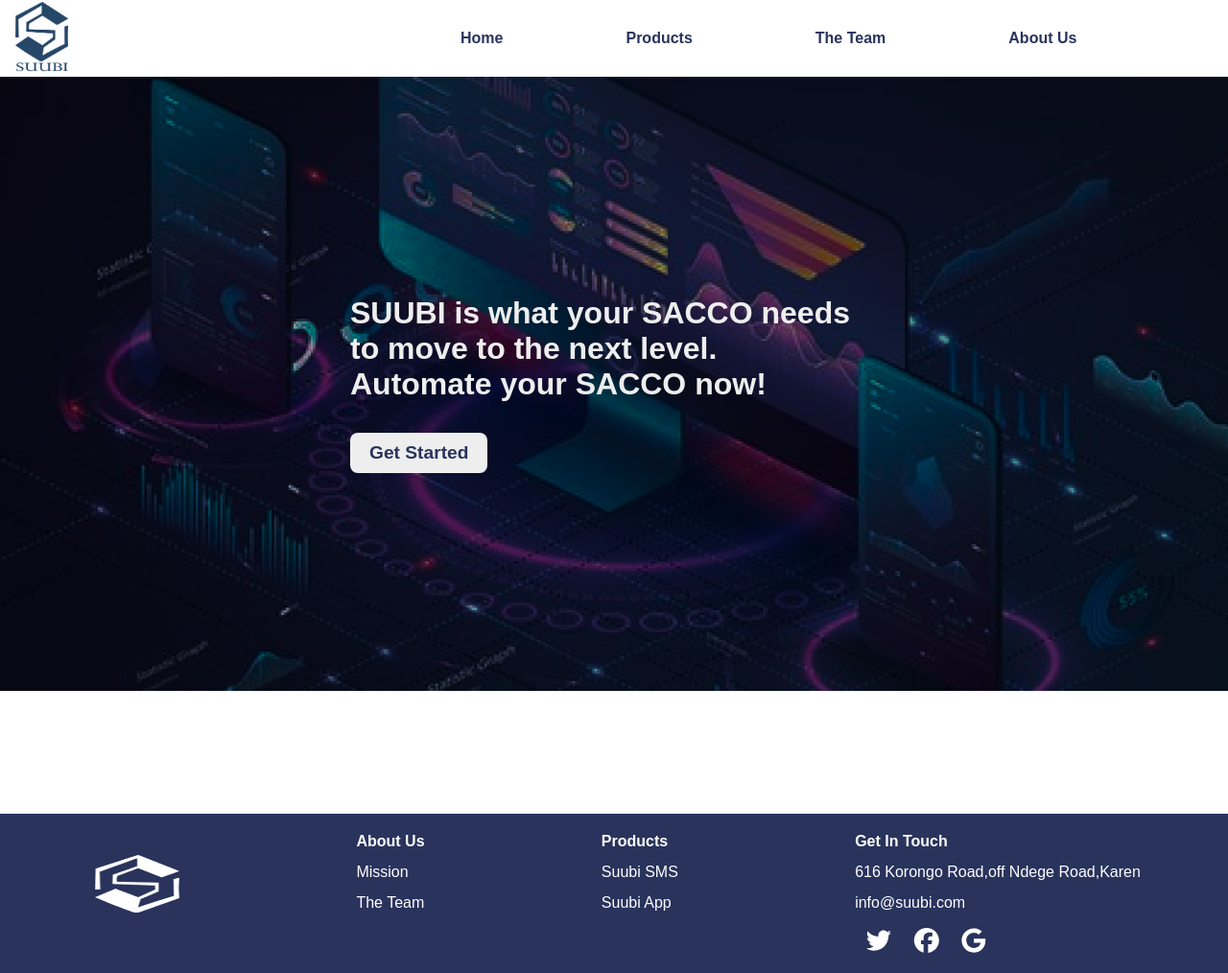
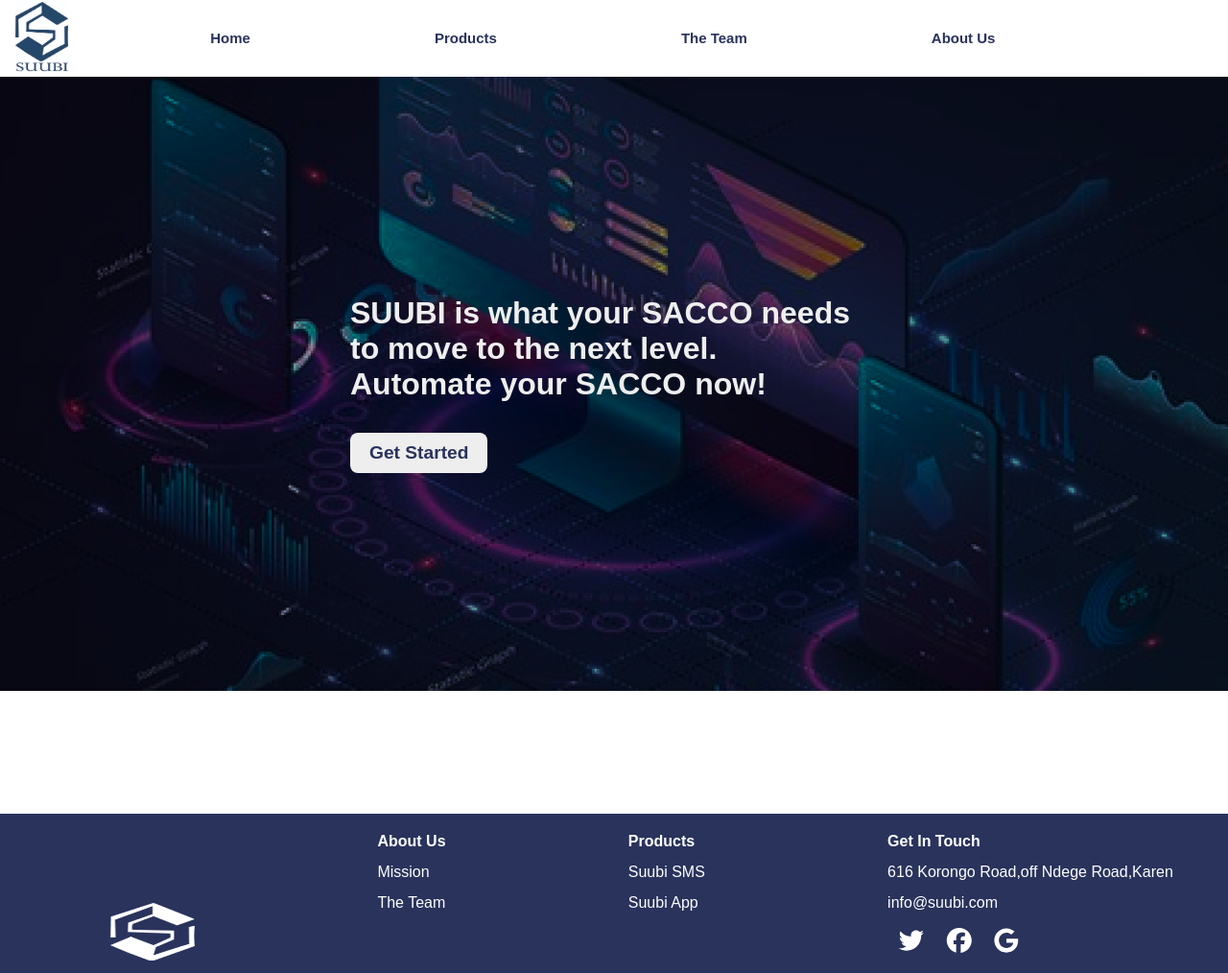
Before and after one commit to akirachix/Suubi-Informational, a React (Create React App) app in the folder suubi-solutions/: page / in a window 1280 px wide. Shown: the whole page at 96% size. Built offline with nearby package versions, Linux system fonts and the light colour scheme.

Commit message:
Adding the footer

```diff
--- a/suubi-solutions/package.json
+++ b/suubi-solutions/package.json
@@ -9,6 +9,7 @@
     "react": "^18.3.1",
     "react-dom": "^18.3.1",
     "react-icons": "^5.2.1",
+    "react-router-dom": "^6.24.1",
     "react-scripts": "5.0.1",
     "web-vitals": "^2.1.4"
   },
--- a/suubi-solutions/src/App.js
+++ b/suubi-solutions/src/App.js
@@ -10,7 +10,7 @@
       <div>
         <Navbar />
         <Landing/>
-        <Footer/>
+        <Footer />
       </div>
     );
   }
--- a/suubi-solutions/src/Footer/index.css
+++ b/suubi-solutions/src/Footer/index.css
@@ -1,6 +1,7 @@
-.link a {
-  color: white;
-  text-decoration: none;
+
+.footer-content{
+  margin-left: 5.8%;
+
 }
 footer {
   padding-top: 1%;
@@ -12,6 +13,7 @@
   text-align: left;
   margin-top: 10%;
   line-height: 2;
+
 }
 
 .Icons {
@@ -23,10 +25,7 @@
 .logos {
   width: 70px;
   height: 110px;
-
-  /* margin-left: 50px;
-  margin-top: 50px;  */
-  padding-left: 30%;
+  padding-left: 1em;
   padding-top: 50px;
 
 }
@@ -36,11 +35,14 @@
 
 @media screen and (min-width: 280px) and (max-width: 480px) {
   footer {
-    flex-direction: column;
-    font-size: 16.5px;
-    gap: 3px;
-    padding-left: 6px;
-    text-align: center;
+    display: flex;
+    flex-direction: row;
+    justify-content: center;
+    align-items: center;
+    font-size: 16px;
+    gap: 2px;
+    text-align: left;
+
   }
 
   .logos {
@@ -477,8 +479,8 @@
     .logos {
       width: 90px;
       height: 90px;
-      /* margin-left: 50px; */
-      /* margin-top: 50px;  */
+      margin-left: 50px;
+      margin-top: 50px;
       padding-left: 1.5px;
       padding-top: 30px;
     }
--- a/suubi-solutions/src/Footer/index.js
+++ b/suubi-solutions/src/Footer/index.js
@@ -1,53 +1,60 @@
 import "./index.css";
 import { FaFacebook, FaGoogle, FaTwitter } from "react-icons/fa6";
-
-
 import logos from "../Assets/Suubi-logo.png";
-
-
+import { useRef, useState } from 'react';
 
 const Footer = () => {
+  const footerRef = useRef(null);
+  const aboutUsRef = useRef(null);
+  const [isMenuOpen, setIsMenuOpen] = useState(false);
+
+  const scrollToFooter = () => {
+    footerRef.current.scrollIntoView({ behavior: 'smooth' });
+  };
+
+  const scrollToAboutUs = () => {
+    aboutUsRef.current.scrollIntoView({ behavior: 'smooth' });
+    toggleMenu();
+  };
+
+  const toggleMenu = () => {
+    setIsMenuOpen(!isMenuOpen);
+  };
+
   return (
     <div>
-
-
-        <footer>
-
+      <footer id="footer" ref={footerRef}>
         <div className="footer-section">
-          <img src={logos} alt="Suubi-Logo" className="logos"/>
+          <img src={logos} alt="Suubi-Logo" className="logos" />
         </div>
-          <div>
-
+        <div className="footer-content" ref={aboutUsRef}>
           <h4>About Us</h4>
-
-
-            <p>Mission</p>
-
-
-            <p>The Team</p>
+          <p onClick={scrollToAboutUs}>Mission</p>
+          <p onClick={scrollToAboutUs}>The Team</p>
         </div>
-
-
         <div className="footer-content">
           <h4>Products</h4>
           <p>Suubi SMS</p>
           <p>Suubi App</p>
-
-
         </div>
         <div className="footer-content">
           <h4>Get In Touch</h4>
           <p>616 Korongo Road,off Ndege Road,Karen</p>
           <p>info@suubi.com</p>
           <div className="icons">
-            <FaTwitter alt="twitter-icon" className="Icons"/>
-              <FaFacebook alt="facebook-icon" className="Icons"/>
-              <FaGoogle alt="google-icon" className="Icons"/>
-
+            <FaTwitter alt="twitter-icon" className="Icons" />
+            <FaFacebook alt="facebook-icon" className="Icons" />
+            <FaGoogle alt="google-icon" className="Icons" />
           </div>
         </div>
       </footer>
+      {isMenuOpen && (
+        <div className="hamburger-menu">
+          {/* Add your hamburger menu content here */}
+        </div>
+      )}
     </div>
   );
 };
+
 export default Footer;
--- a/suubi-solutions/src/Navbar/index.css
+++ b/suubi-solutions/src/Navbar/index.css
@@ -43,17 +43,15 @@
 
 .logo img{
     width: 9%;
-    max-width: 90%;
+    /* max-width: 90%; */
     height: auto;
+
 }
 
 
-nav{
-    margin: 1rem 2rem;
-}
-
 nav a {
-    margin: 0 4rem;
+    margin: 0 8rem;
+    font-size: 17.5px;
     color: var(--mainColor);
     font-weight: bold;
     text-decoration: none;
@@ -80,12 +78,6 @@
     display: flex;
     align-items: center;
 }
-
-/* p {
-    font-size: 1.5rem;
-    margin: 2rem 0;
-} */
-
 
 .banner{
     width: 100%;
@@ -136,8 +128,8 @@
 
     header nav {
         position: fixed;
-        top: -105vh;
-        right: calc(-9%);
+        top: -103vh;
+        right: calc(-26.5%);
         height: 100vh;
         width: 100%;
         display: flex;
@@ -199,8 +191,17 @@
 @media only screen and (max-width: 1280px) {
     nav{
         max-width: 100vw;
+        width: auto;
         position: fixed;
-        margin-left: 400px;
+        margin-left: 20px;
+        margin: 0 6.7rem;
+
+    }
+    nav a {
+        margin: 0 6rem ;
+        font-size: 15px;
+        font-weight: bold;
+        text-decoration: none;
 
     }
 
@@ -209,12 +210,18 @@
 @media only screen and (max-width: 1024px) {
     nav{
         max-width: 100vw;
+        width: auto;
         position: fixed;
-        margin-left: 80px;
+        margin-left: 20px;
+        margin: 0 6.7rem;
 
     }
-    nav a{
-        font-size: 20px;
+    nav a {
+        margin: 0 4rem ;
+        font-size: 15px;
+        font-weight: bold;
+        text-decoration: none;
+
     }
 
 }
--- a/suubi-solutions/src/Navbar/index.js
+++ b/suubi-solutions/src/Navbar/index.js
@@ -1,27 +1,40 @@
-import { useRef } from "react";
+import { useRef, useState } from "react";
 import { FaBars, FaTimes } from "react-icons/fa";
 import './index.css'
 import logo from '../Assets/logo.jpg'
+import { HashRouter as Router, Route, Link } from 'react-router-dom';
 
 function Navbar() {
   const navRef = useRef();
+  const [isMenuOpen, setIsMenuOpen] = useState(false);
 
   const showNavbar = () => {
-		navRef.current.classList.toggle(
-			"responsive_nav"
-		);
+    navRef.current.classList.toggle("responsive_nav");
+    setIsMenuOpen(!isMenuOpen);
+  };
+
+  const scrollToSection = (sectionId) => {
+    document.getElementById(sectionId).scrollIntoView({ behavior: 'smooth' });
+    if (isMenuOpen) {
+      showNavbar();
+    }
+  };
+
+  const scrollToFooter = () => {
+    scrollToSection('footer');
   };
 
   return (
+    <Router>
       <header>
         <div className="logo">
-				<img src={logo} alt="Logo"/>
+          <img src={logo} alt="Logo" />
         </div>
         <nav ref={navRef}>
-				<a href="/#">Home</a>
-				<a href="/#">Products</a>
-				<a href="/#">The Team</a>
-				<a href="/#">About Us</a>
+          <Link to="/#home" smooth={true} onClick={() => scrollToSection('home')}> Home</Link>
+          <Link to="/#products" smooth={true} onClick={() => scrollToSection('products')}>Products</Link>
+          <Link to="/#team" smooth={true} onClick={() => scrollToSection('team')}>The Team</Link>
+          <Link to="/#about" smooth={true} onClick={scrollToFooter}>About Us</Link>
           <button
             className="nav-btn nav-close-btn"
             onClick={showNavbar}>
@@ -31,9 +44,10 @@
         <button
           className="nav-btn"
           onClick={showNavbar}>
-				<FaBars className="bars"/>
+          <FaBars className="bars" />
         </button>
       </header>
+    </Router>
   );
 }
 
```
Also changed, not shown: 2 other files (tests, documents, lock files or other folders). Lines whose indentation alone changed are shown as unchanged.
